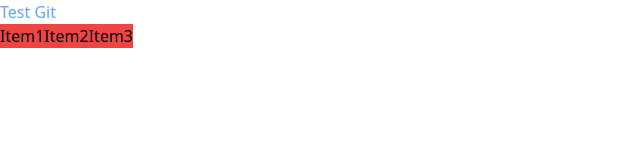
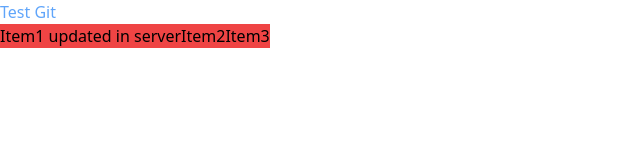
Before and after one commit to SimonZarni/Tailwind1, a website: page src/index.html in a window 1280 px wide. Shown: the whole page, without its empty margins (0-640 px from the left). Drawn offline with Linux system fonts and the light colour scheme.

Commit message:
Update index.html

```diff
--- a/src/index.html
+++ b/src/index.html
@@ -11,7 +11,7 @@
     <section>
         <div class="flex flex-row">
             <div class="item1 bg-red-500">
-                Item1
+                Item1 updated in server
             </div>
             <div class="item1 bg-red-500">
                 Item2
```
